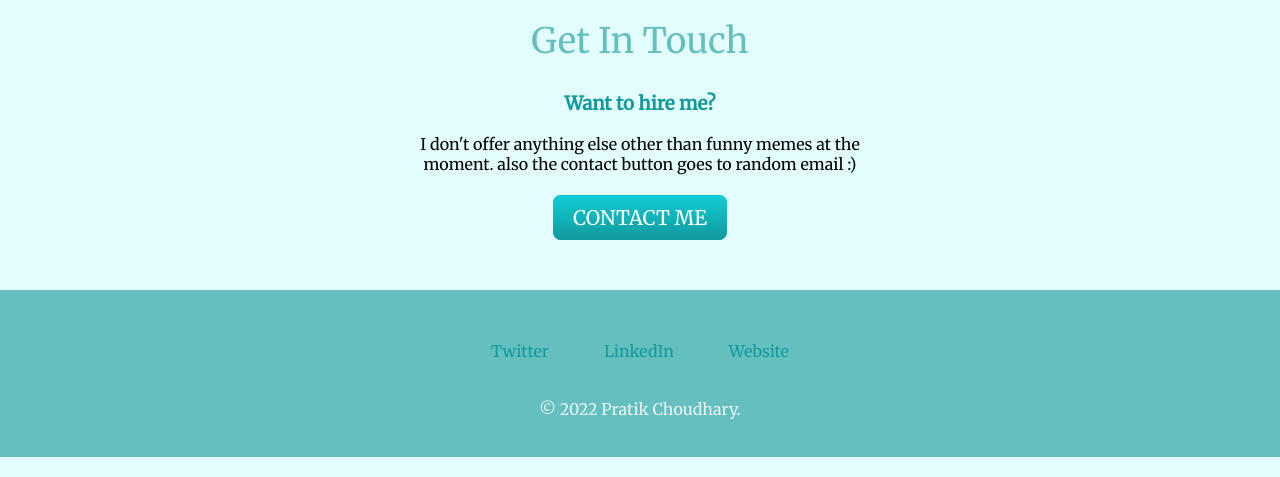
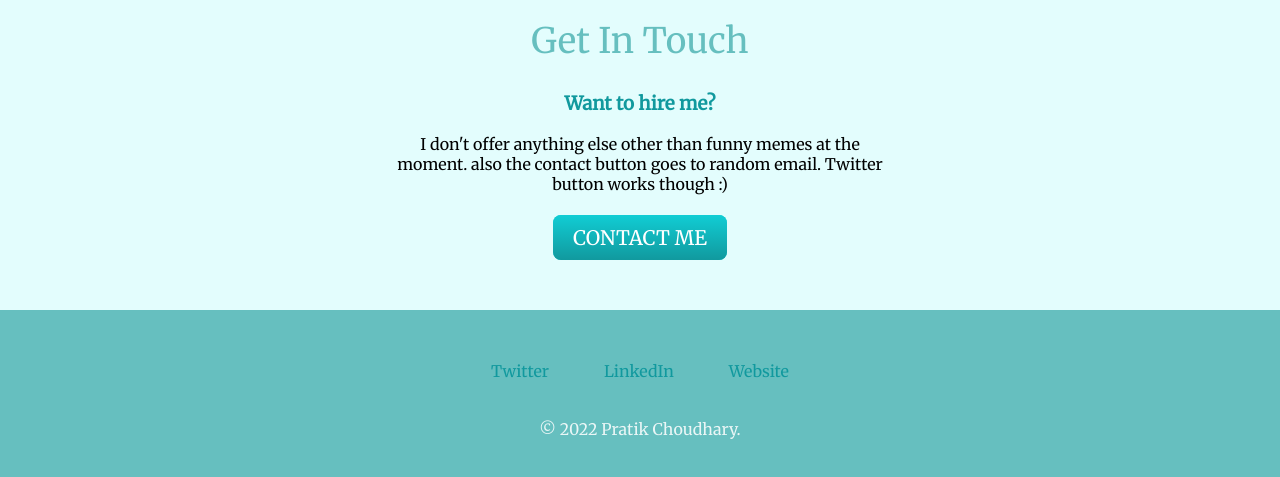
Before and after one commit to pratikthalor/udemy-bootcamp, a plain HTML site: page my-site/index.html in a window 1280 px wide. Shown: the part 1850-2327 px from the top of the page. Drawn offline with Linux system fonts and the light colour scheme.

Commit message:
Update index.html

```diff
--- a/my-site/index.html
+++ b/my-site/index.html
@@ -53,7 +53,7 @@
             <h2>Get In Touch</h2>
             <h3>Want to hire me?</h3>
             <p>I don't offer anything else other than funny memes at the moment. also the contact button goes to random
-                email :) </p>
+                email. Twitter button works though :)</p>
             <a class="btn" href="mailto:name@email.com">CONTACT ME</a>
         </div>
     </div>
```
